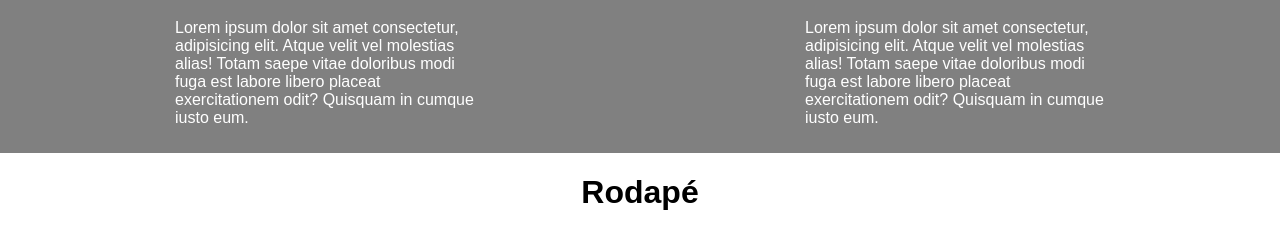
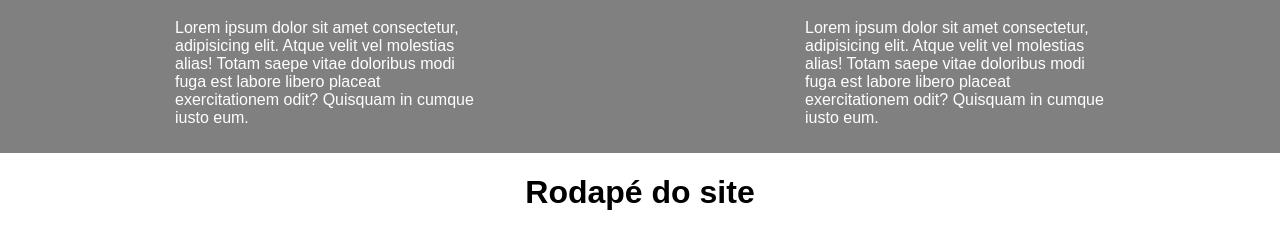
Before and after one commit to rtavaresramos/aula-1-Diran, a plain HTML site: page index.html in a window 1280 px wide. Shown: the part 599-831 px from the top of the page. Drawn offline with Linux system fonts and the light colour scheme.

Commit message:
Este é o meu segundo commit

```diff
--- a/index.html
+++ b/index.html
@@ -50,7 +50,7 @@
 
   <footer>
     <h1>
-      Rodapé
+      Rodapé do site
     </h1>
   </footer>
 
```
